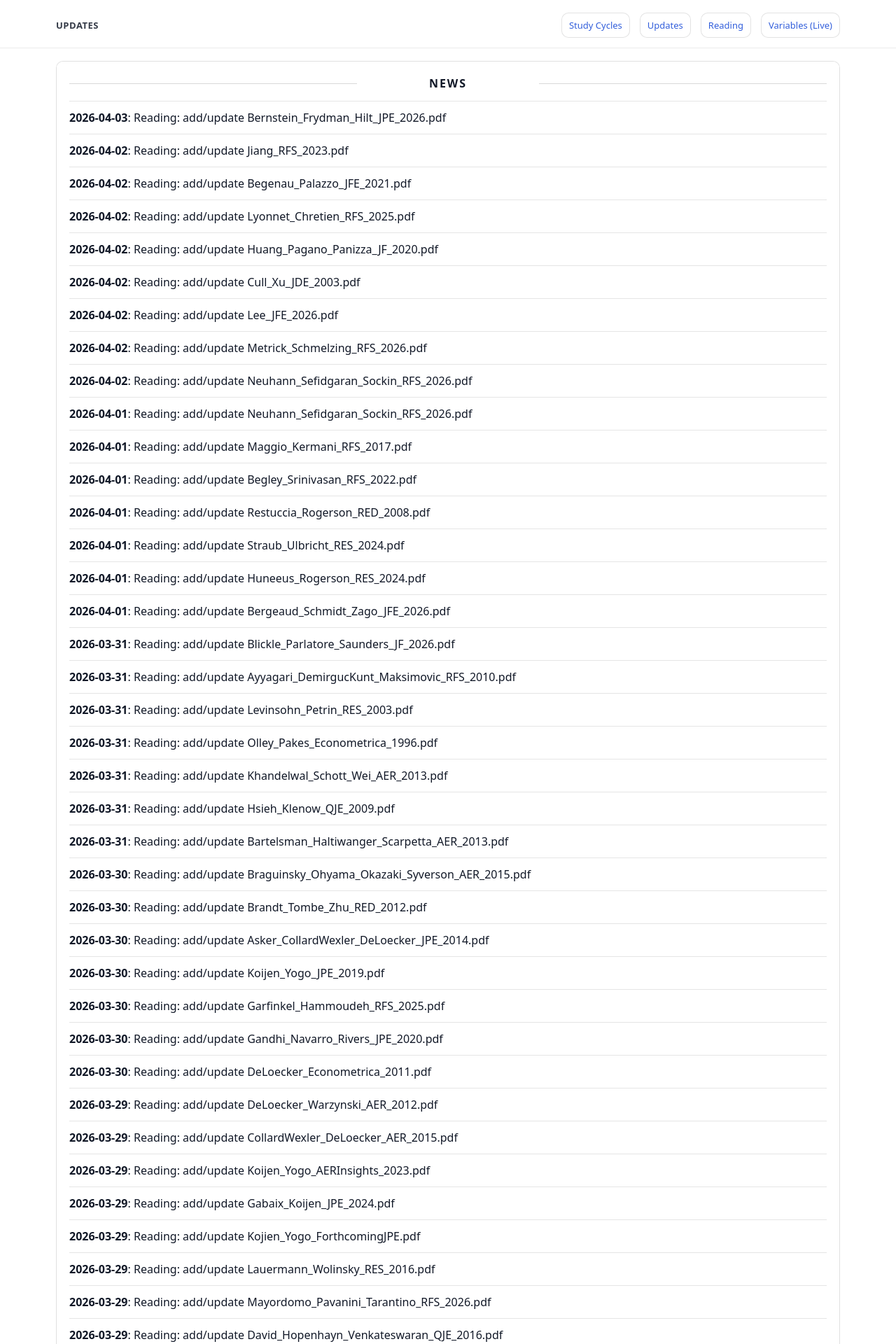
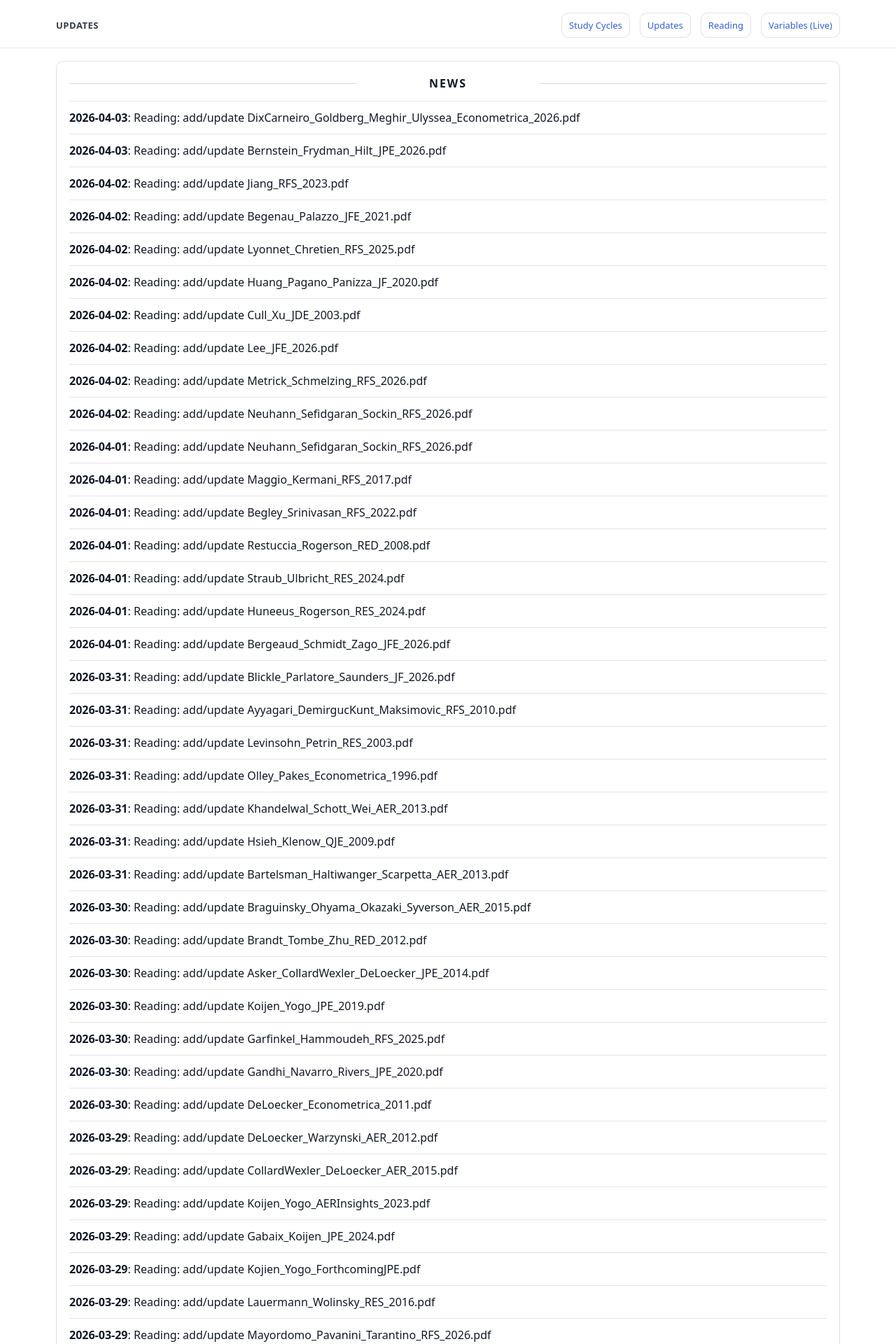
Before and after one commit to yaxinzn/study-archive, a Jekyll site: the page built from updates/index.md, in a window 1280 px wide. Shown: the top 1920 px of the page at 70% size. Built offline with Jekyll 4.4.1, drawn with Linux system fonts in a browser that asks for light colours; some of the changed text lies outside the part shown.

Commit message:
chore: update NEWS feed

```diff
--- a/_data/news.yml
+++ b/_data/news.yml
@@ -1,4 +1,7 @@
 # Auto-generated update history (sorted newest -> oldest). Do not edit manually.
+- ts: "1775164140"
+  date: "2026-04-03"
+  title: "Reading: add/update DixCarneiro_Goldberg_Meghir_Ulyssea_Econometrica_2026.pdf"
 - ts: "1775159363"
   date: "2026-04-03"
   title: "Reading: add/update Bernstein_Frydman_Hilt_JPE_2026.pdf"
```
